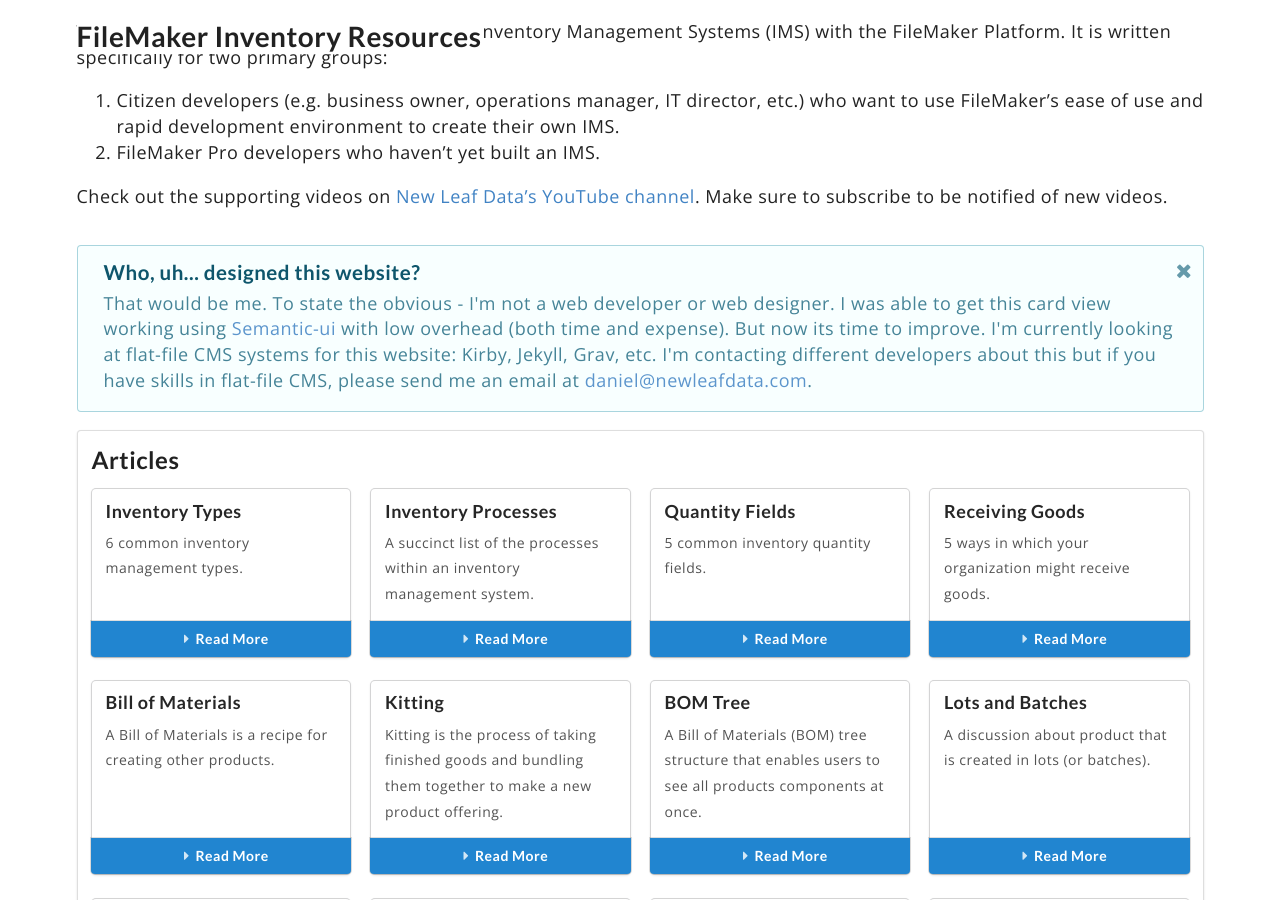
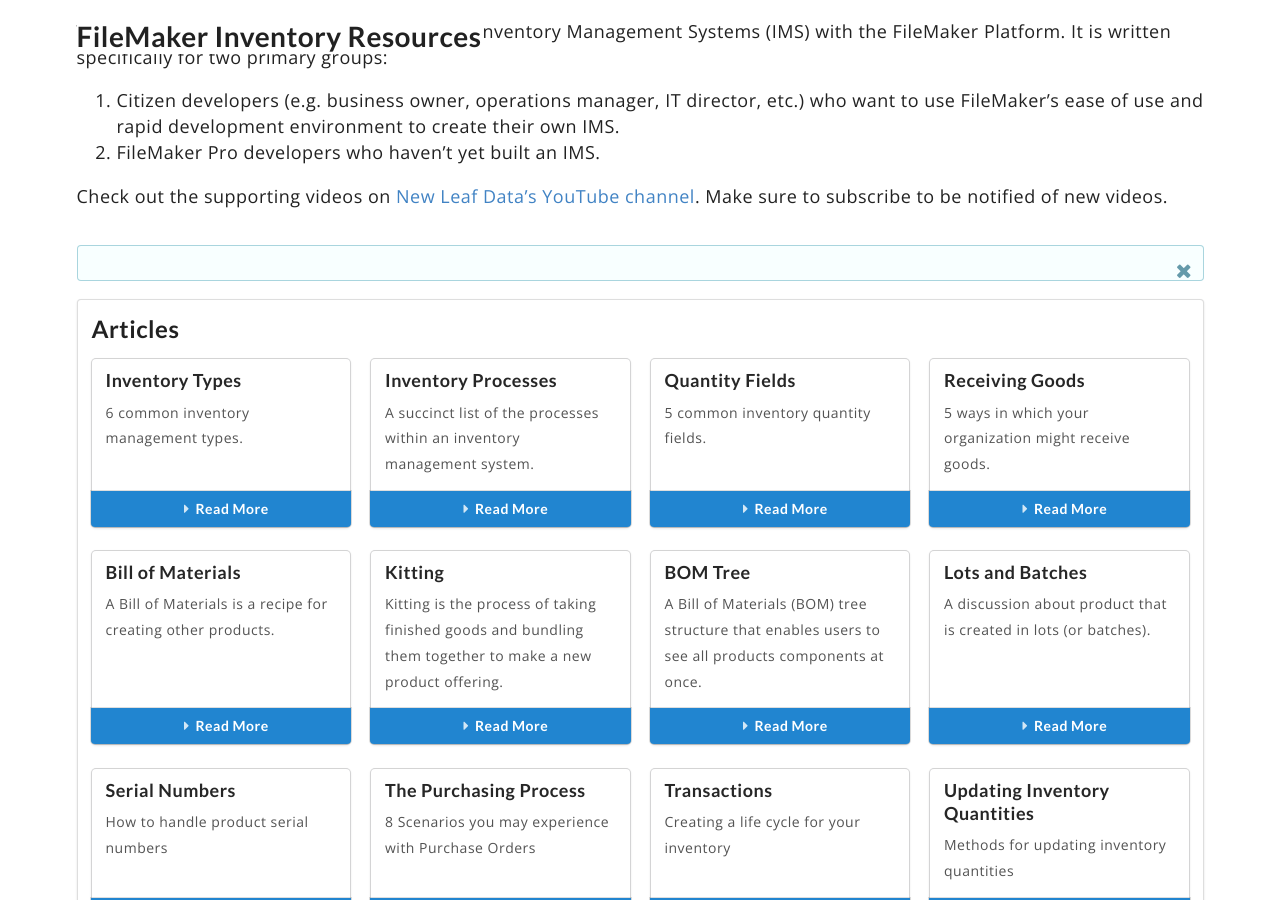
Before and after one commit to danielshanahan/FileMakerInventoryResources, a Jekyll site: the page built from index.md, in a window 1280 px wide and 900 px high, scrolled down 323 px. Built offline with Jekyll 4.4.1, drawn with Linux system fonts in a browser that asks for light colours; nearby versions of some CDN libraries.

Commit message:
Update home.html

```diff
--- a/_layouts/home.html
+++ b/_layouts/home.html
@@ -12,10 +12,7 @@
 
 	<div class="ui info message">
   <i class="close icon"></i>
-  <div class="header">
-    Who, uh... designed this website?
-  </div>
-  <p>That would be me.  To state the obvious - I'm not a web developer or web designer.  I was able to get this card view working using <a href="http://semantic-ui.com/">Semantic-ui</a> with low overhead (both time and expense).  But now its time to improve.  I'm currently looking at flat-file CMS systems for this website: Kirby, Jekyll, Grav, etc.  I'm contacting different developers about this but if you have skills in flat-file CMS, please send me an email at <a href="mailto:daniel@newleafdata.com?subject=Flat File CMS for FMIR">daniel@newleafdata.com</a>.
+
 </div>
 
 
```
